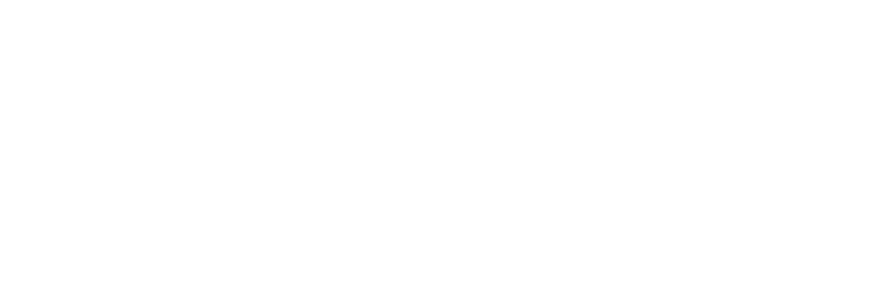
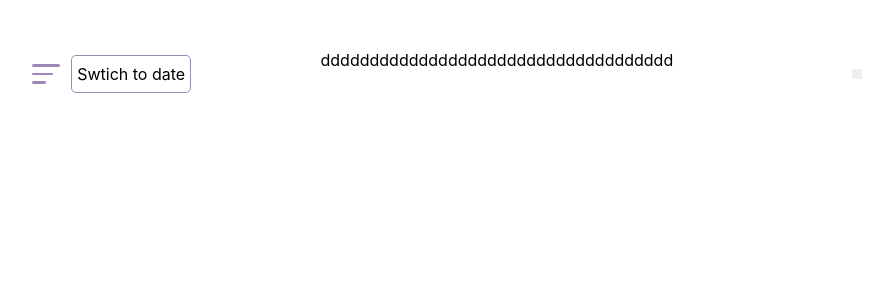
Before and after one commit to Amin-Ansari/My-to-do-list, a React (Create React App) app: page / in a window 1280 px wide. Shown: the top 300 px of the page, without its empty margins (168-1061 px from the left). Built offline with nearby package versions, Linux system fonts and the light colour scheme.

Commit message:
The off-canvas and switch button are added

```diff
--- a/package.json
+++ b/package.json
@@ -34,5 +34,10 @@
       "last 1 firefox version",
       "last 1 safari version"
     ]
+  },
+  "devDependencies": {
+    "@fortawesome/free-solid-svg-icons": "^6.3.0",
+    "@fortawesome/react-fontawesome": "^0.2.0",
+    "font-awesome": "^4.7.0"
   }
 }
--- a/src/App.css
+++ b/src/App.css
@@ -0,0 +1,39 @@
+.option-list-style {
+  display: flex;
+  padding: 5px 8px;
+}
+.option-list-style > div {
+  margin: 0px 2px;
+}
+.add-button-style {
+  border: none;
+  width: max-content;
+  margin: auto;
+  padding: 5px;
+}
+.off-canvas {
+  width: 2.2rem;
+  display: flex;
+  flex-flow: column nowrap;
+  justify-content: center;
+}
+.bar {
+  border-radius: 5px;
+  margin: 3px 0px;
+  width: 80%;
+  height: 2.5px;
+  background: #9c89b8;
+}
+.bar:nth-child(2) {
+  width: 60%;
+}
+.bar:nth-child(3) {
+  width: 40%;
+}
+.switch-button {
+  display: flex;
+  justify-content: center;
+  border: 1.8px solid #9c89b8;
+  border-radius: 5px;
+  padding: 8px 5px;
+}
--- a/src/App.js
+++ b/src/App.js
@@ -1,11 +1,30 @@
 import "./App.css";
 import AppContainer from "./Components/UI/AppContainer";
+import Header from "./Components/UI/Header";
 import React from "react";
-
+import "../node_modules/font-awesome/css/font-awesome.min.css";
+import { FontAwesomeIcon } from "@fortawesome/react-fontawesome";
 function App() {
   return (
     <React.Fragment>
-      <AppContainer></AppContainer>
+      <AppContainer>
+        <Header>
+          <div className="option-list-style">
+            <div className="off-canvas">
+              <div className="bar"></div>
+              <div className="bar"></div>
+              <div className="bar"></div>
+            </div>
+            <div className="switch-button">Swtich to date</div>
+          </div>
+          <div id="where-category-goes-to">
+            dddddddddddddddddddddddddddddddddddd
+          </div>
+          <button type="button" className="add-button-style">
+            <i className="fa-regular fa-square-plus"></i>
+          </button>
+        </Header>
+      </AppContainer>
     </React.Fragment>
   );
 }
--- a/src/Components/UI/AppContainer.js
+++ b/src/Components/UI/AppContainer.js
@@ -1,7 +1,7 @@
 import classes from "./AppContainer.module.css";
 
-const AppContainer = () => {
-  return <div className={classes["app-container-style"]}></div>;
+const AppContainer = (props) => {
+  return <div className={classes["app-container-style"]}>{props.children}</div>;
 };
 
 export default AppContainer;
--- a/src/Components/UI/AppContainer.module.css
+++ b/src/Components/UI/AppContainer.module.css
@@ -1,6 +1,6 @@
 .app-container-style {
   width: 100%;
-  max-width: 800px;
+  max-width: 900px;
   height: 150px;
   margin: 50px auto;
 }
--- /dev/null
+++ b/src/Components/UI/Header.css
@@ -0,0 +1,4 @@
+#header {
+  display: grid;
+  grid-template: 100% / repeat(3, auto);
+}
--- /dev/null
+++ b/src/Components/UI/Header.js
@@ -0,0 +1,4 @@
+import "./Header.css";
+export default function Header(props) {
+  return <div id="header">{props.children}</div>;
+}
```
Also changed, not shown: 1 other file (tests, documents, lock files or other folders).
